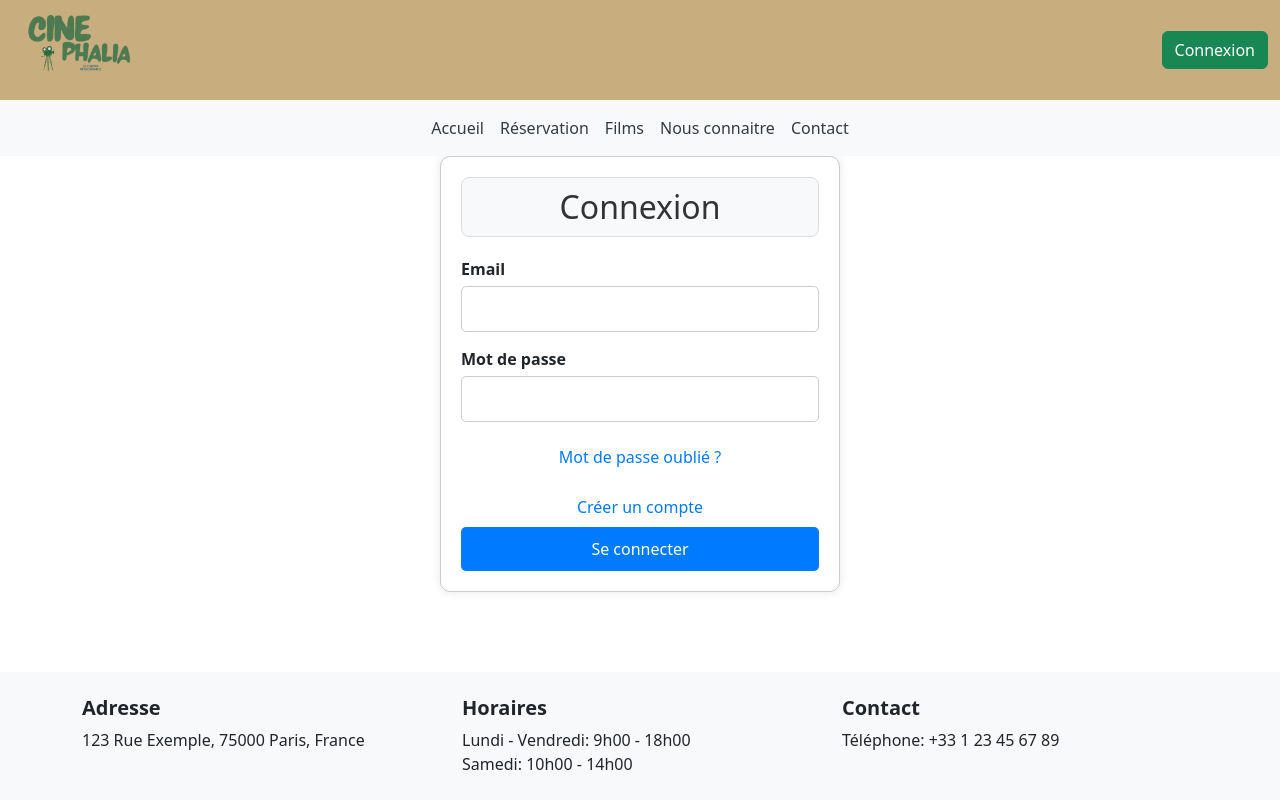
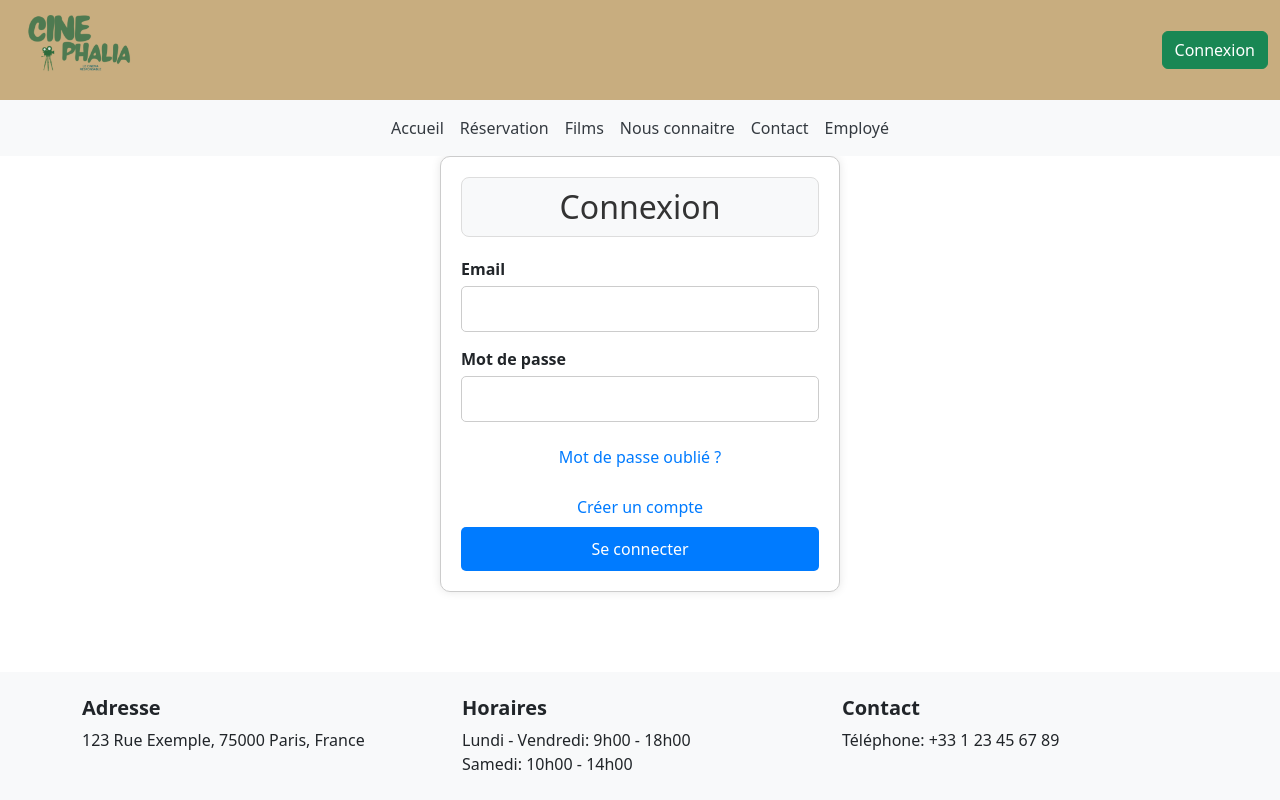
Before and after one commit to snoowMotion/CinephaliaWeb, a React (Create React App) app: page /login in a window 1280 px wide. Built offline with nearby package versions, Linux system fonts and the light colour scheme.

Commit message:
Ajout du sous menu Employé

```diff
--- a/src/Components/Header.jsx
+++ b/src/Components/Header.jsx
@@ -45,6 +45,24 @@ function Header() {
             <li className="nav-item">
               <a className="nav-link" href="#">Contact</a>
             </li>
+            <li className="nav-item">
+              <button className="nav-link btn btn-link" type="button" data-bs-toggle="collapse" data-bs-target="#employeeMenu" aria-expanded="false" aria-controls="employeeMenu">
+                Employé
+              </button>
+              <div className="collapse" id="employeeMenu">
+                <ul className="navbar-nav">
+                  <li className="nav-item">
+                    <a className="nav-link" href="#">Films</a>
+                  </li>
+                  <li className="nav-item">
+                    <a className="nav-link" href="#">Cinéma</a>
+                  </li>
+                  <li className="nav-item">
+                    <a className="nav-link" href="#">Séances</a>
+                  </li>
+                </ul>
+              </div>
+            </li>
           </ul>
         </div>
       </nav>
```
